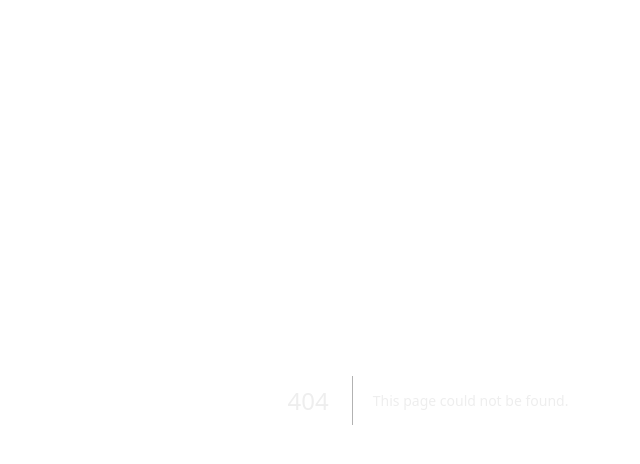
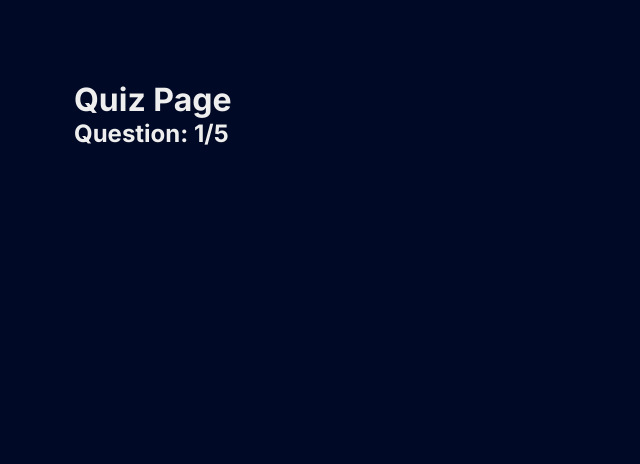
Before and after one commit to argunidem/next-quiz-app, a Next.js app: page /quiz in a window 1280 px wide. Before the commit this address had no page. Shown: the top 464 px of the page, without its empty margins (212-852 px from the left). Built offline with nearby package versions, Linux system fonts and the light colour scheme.

Commit message:
add initial structure for quiz page and data file

```diff
--- /dev/null
+++ b/app/data.ts
@@ -0,0 +1,35 @@
+export const quiz = {
+  totalQuestions: 5,
+  questions: [
+    {
+      id: 1,
+      question: 'What is the capital of France?',
+      answers: ['Madrid', 'Paris', 'Rome', 'Berlin'],
+      correctAnswer: 'Paris',
+    },
+    {
+      id: 2,
+      question: 'What is the largest planet in our solar system?',
+      answers: ['Mars', 'Jupiter', 'Venus', 'Saturn'],
+      correctAnswer: 'Jupiter',
+    },
+    {
+      id: 3,
+      question: 'What is the smallest country in the world?',
+      answers: ['Monaco', 'Maldives', 'Vatican City', 'San Marino'],
+      correctAnswer: 'Vatican City',
+    },
+    {
+      id: 4,
+      question: 'What is the most widely spoken language in the world?',
+      answers: ['English', 'Mandarin', 'Spanish', 'Hindi'],
+      correctAnswer: 'Mandarin',
+    },
+    {
+      id: 5,
+      question: 'Who is the founder of Microsoft?',
+      answers: ['Steve Jobs', 'Bill Gates', 'Elon Musk', 'Mark Zuckerberg'],
+      correctAnswer: 'Bill Gates',
+    },
+  ],
+};
--- a/app/globals.css
+++ b/app/globals.css
@@ -8,6 +8,7 @@ html,
 body {
   overflow-x: hidden;
   background-color: #000925;
+  color: #eee;
 }
 
 main {
@@ -62,7 +63,7 @@ li {
 .container {
   max-width: 740px;
   width: 100%;
-  margin: auto;
+  margin: 4em auto;
   padding: 1rem;
 }
 
--- /dev/null
+++ b/app/quiz/page.tsx
@@ -0,0 +1,33 @@
+'use client';
+
+import { useState } from 'react';
+import { quiz } from '../data';
+
+const page = () => {
+  const [activeQuestion, setActiveQuestion] = useState(0);
+  const [selectedAnswer, setSelectedAnswer] = useState('');
+  const [checked, setChecked] = useState(false);
+  const [selectedAnswerIndex, setSelectedAnswerIndex] = useState(null);
+  const [showResult, setShowResult] = useState(false);
+  const [result, setResult] = useState({
+    score: 0,
+    correctAnswers: 0,
+    wrongAnswers: 0,
+  });
+
+  const { questions, totalQuestions } = quiz;
+  const { question, answers, correctAnswer } = questions[activeQuestion];
+
+  return (
+    <div className='container'>
+      <h1>Quiz Page</h1>
+      <div>
+        <h2>
+          Question: {activeQuestion + 1}
+          <span>/{totalQuestions}</span>
+        </h2>
+      </div>
+    </div>
+  );
+};
+export default page;
```
